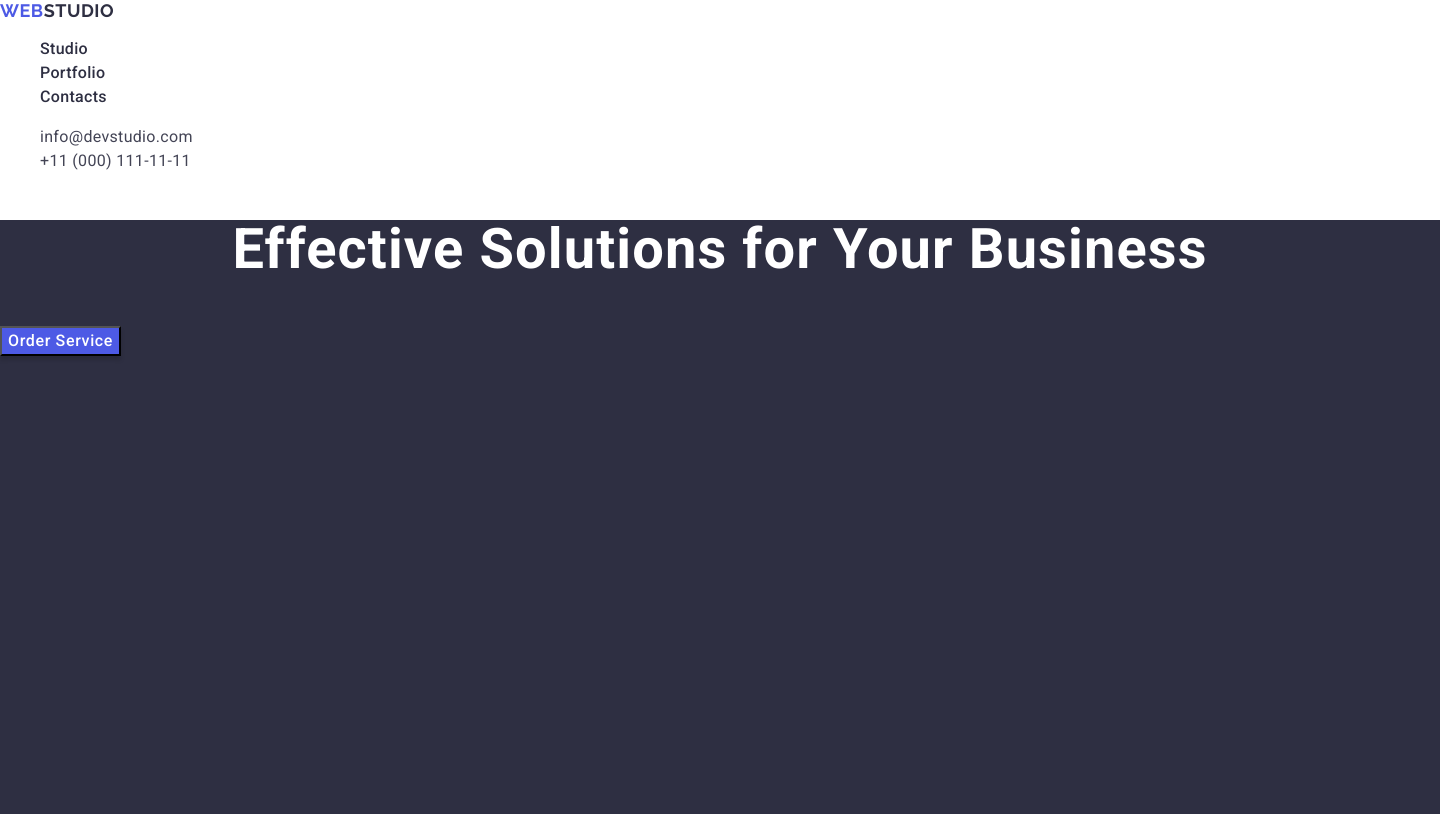
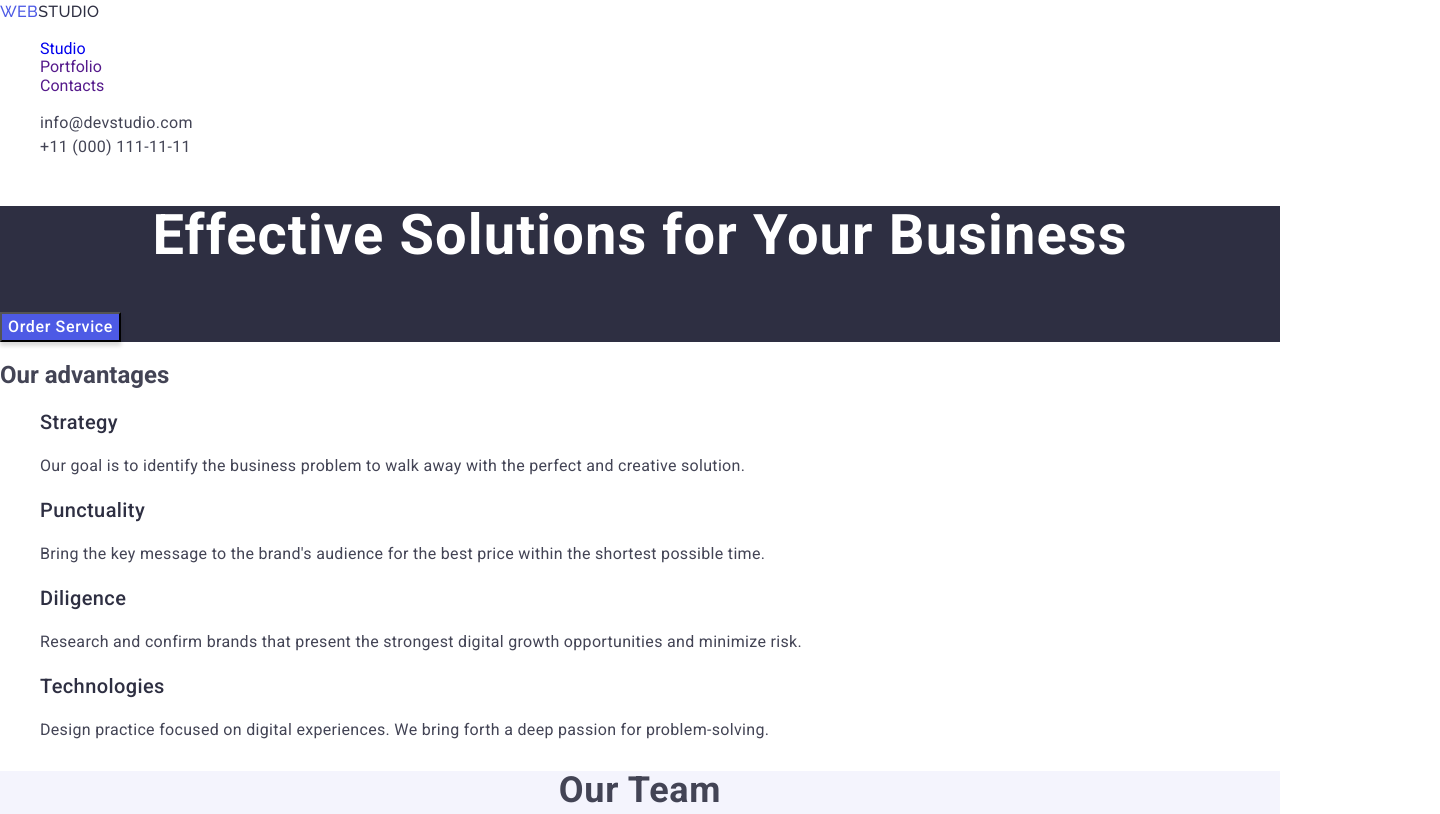
Before and after one commit to Emiyli/goit-markup-hw-02, a plain HTML site: page index.html in a window 1280 px wide. Shown: the top 814 px of the page, 1440 px wide, since content can reach past the window. Drawn offline with nearby package versions, Linux system fonts and the light colour scheme.

Commit message:
css changes

```diff
--- a/css/styles.css
+++ b/css/styles.css
@@ -15,7 +15,7 @@ button {
 body{
     font-family: "Roboto", sans-serif;
     background-color: #fff;
-    color: #2e2f42;
+    color: #434455;
 }
 
 /* ============ HEADER STYLES ============ */
@@ -26,18 +26,14 @@ body{
     line-height: 1.17;
     letter-spacing: 0.03em;
     text-transform: uppercase;
-    color: #2e2f42;
-    background: #fff;
-  }
-.text-color {
+    font-weight: 500;
+    font-size: 16px;
+    line-height: 1.5;
+    letter-spacing: 0.02em;
     color: #4d5ae5;
 }
-.menu-link {
-  font-weight: 500;
-  font-size: 16px;
-  line-height: 1.5;
-  letter-spacing: 0.02em;
-  color: #2e2f42;
+.text-color {
+    color: #2e2f42;
 }
 .menu-link:hover,
 .menu-link:focus {
@@ -61,8 +57,6 @@ body{
 
 /* ============ HERO STYLES ============ */
 .hero {
-    width: 1440px;
-    height: 600px;
     background: #2e2f42;
 }
 .main-title {
@@ -91,7 +85,7 @@ body{
 /*============EFFECTIVE SOLUTIONS STYLES==========*/
 .advantages-list-title {
 
-    ont-weight: 500;
+    font-weight: 500;
     font-size: 20px;
     line-height: 1.2;
     letter-spacing: 0.02em;
@@ -114,6 +108,7 @@ body{
     line-height: 111%;
     letter-spacing: 0.02em;
     text-align: center;
+    text-transform: capitalize;
  }
 .experts-list-title {
     font-weight: 500;
@@ -138,6 +133,7 @@ body{
     line-height: 111%;
     letter-spacing: 0.02em;
     text-align: center;
+    text-transform: capitalize;
 }
 .portfolio-list-title {
     font-weight: 500;
--- a/index.html
+++ b/index.html
@@ -30,7 +30,7 @@
 
         <nav class="page-nav">
            <a class="page-logo" href="./index.html">
-            <span class="text-color">Web</span>Studio
+            Web<span class="text-color">Studio</span>
            </a>
 
             <ul class="menu">
@@ -201,7 +201,7 @@
 
     <footer class="page-footer">
         <a class="footer-page-logo" href="./index.html">
-            <span class="footer-text-color">Web</span> Studio
+           Web<span class="footer-text-color">Studio</span>
            </a>
 
         <p class="page-footer-text">Increase the flow of customers and sales for your business with digital marketing & growth solutions.</p>
```
